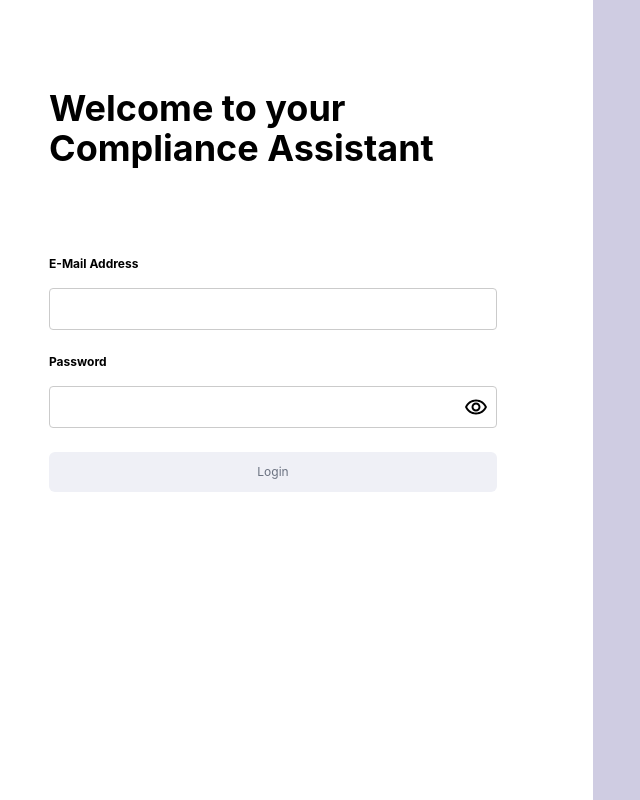
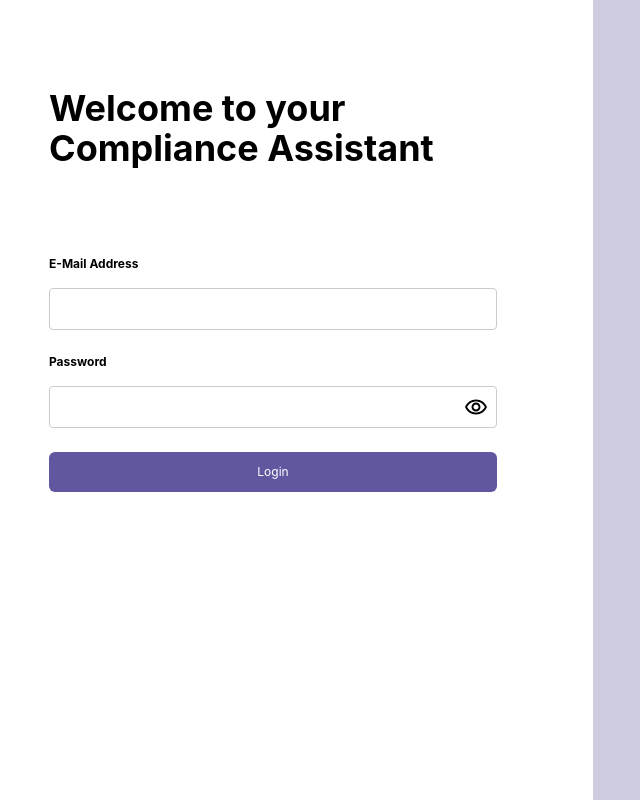
Before and after one commit to Whitegatesolutions/registree-admin-frontend, a Next.js app: page / in a window 1280 px wide. Shown: the whole page, without its empty margins (47-687 px from the left). Built offline with nearby package versions, Linux system fonts and the light colour scheme.

Commit message:
backgground color fixes

```diff
--- a/components/modules/login-module/form.tsx
+++ b/components/modules/login-module/form.tsx
@@ -161,10 +161,9 @@ export const LoginForm = () : JSX.Element => {
                         </div>
 
                         <button type={"submit"}
-                        disabled={validateEmail(loginDetails.email) && loginDetails.password
-                        && !emailError.isError
-                        && !loader
-                        ?false : true}
+                        disabled={
+                        //validateEmail(loginDetails.email) && loginDetails.password &&
+                        !emailError.isError && !loader ? false : true}
                         className="w-full p-3 text-white text-xs bg-[#6157A0]
                         rounded-md my-2 cursor-pointer hover:shadow-lg
                         flex justify-center items-center gap-4
--- a/styles/globals.css
+++ b/styles/globals.css
@@ -8,6 +8,8 @@ body {
   margin: 0;
   font-family: -apple-system, BlinkMacSystemFont, Segoe UI, Roboto, Oxygen,
     Ubuntu, Cantarell, Fira Sans, Droid Sans, Helvetica Neue, sans-serif;
+    background-color: #fff;
+    color: #000;
 }
 
 a {
```
